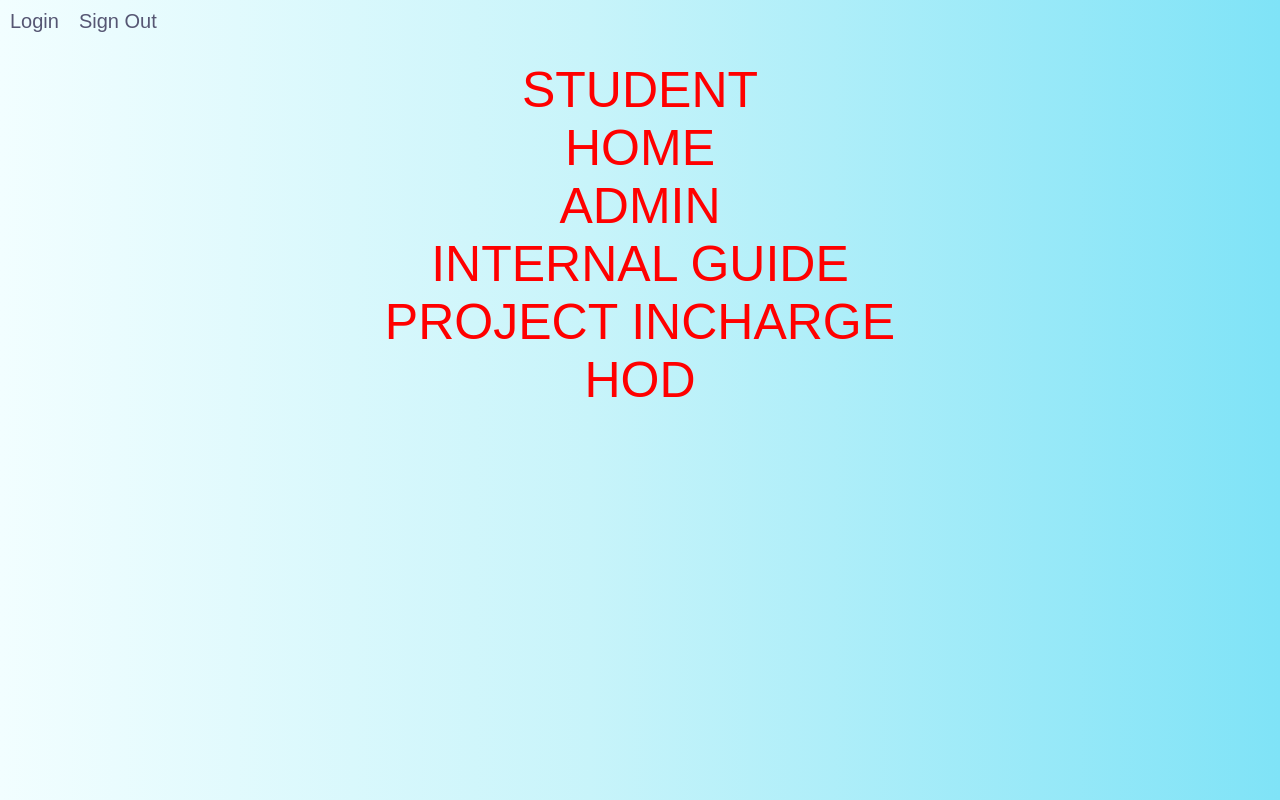
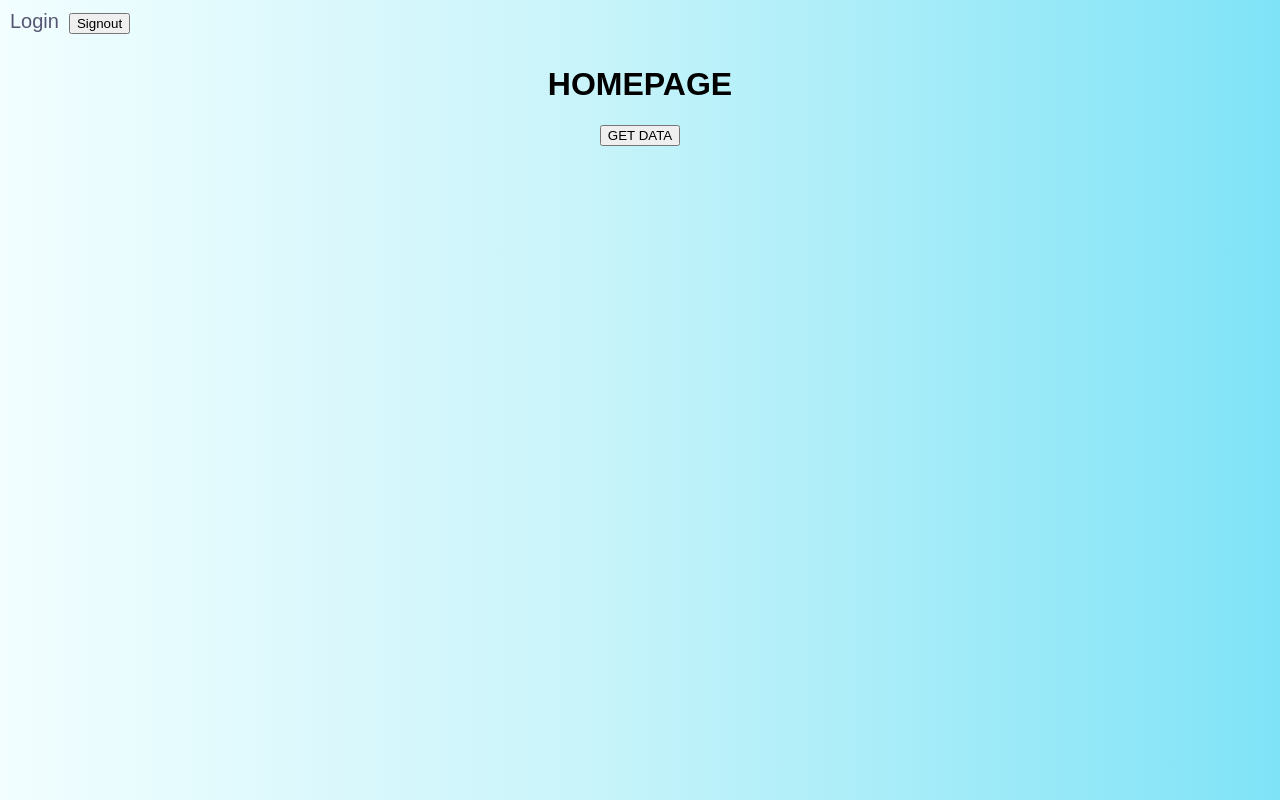
Before and after one commit to RitvijVejare/Project-Approval-System-Frontend, a React (Create React App) app: page / in a window 1280 px wide. Built offline with nearby package versions, Linux system fonts and the light colour scheme; a web font is replaced by a local one.

Commit message:
1.connected signout to backend 2.added routed according to types 3.working on protected routes

```diff
--- a/src/App.js
+++ b/src/App.js
@@ -10,7 +10,6 @@ import Navbar from "./components/Navbar/Navbar";
 import Footer from "./components/Footer/Footer";
 import HOD from "./containers/HODpage/HOD";
 import ProjectFormHolder from "./components/verification/projectformholder";
-
 import LoginPage from "./containers/LoginPage/LoginPage";
 
 function App() {
--- /dev/null
+++ b/src/components/LogoutRedirect.js
@@ -0,0 +1,12 @@
+import React from "react";
+import { Redirect } from "react-router-dom";
+
+const LogoutRedirect = props => {
+  if (props.toggle == true) {
+    return <Redirect to="/login" exact />;
+  } else {
+    return null;
+  }
+};
+
+export default LogoutRedirect;
--- a/src/components/Navbar/Navbar.js
+++ b/src/components/Navbar/Navbar.js
@@ -1,6 +1,7 @@
 import React, { useEffect, useState } from "react";
 import "./Navbar.css";
 import { NavLink } from "react-router-dom";
+import Signout from "../Signout";
 
 const Navbar = () => {
   const [search, SetSearch] = useState(false);
@@ -24,7 +25,7 @@ const Navbar = () => {
             <NavLink to="/login">Login</NavLink>
           </li>
           <li>
-            <NavLink to="/">Sign Out</NavLink>
+            <Signout />
           </li>
         </ul>
 
--- /dev/null
+++ b/src/components/RedirectOnSubmit.js
@@ -0,0 +1,27 @@
+import {
+  BrowserRouter as Router,
+  Redirect,
+  withRouter
+} from "react-router-dom";
+import React, { Component } from "react";
+
+class redirectOnSubmit extends Component {
+  render() {
+    if (this.props.type == "yami") {
+      return <Redirect to="/admin" exact />;
+    }
+    if (this.props.type == "ig") {
+      return <Redirect to="/internal-guide" exact />;
+    }
+    if (this.props.type == "student") {
+      return <Redirect to="/student" exact />;
+    }
+    if (this.props.type == "pic") {
+      return <Redirect to="/project-incharge" exact />;
+    } else {
+      return <Redirect to="/" exact />;
+    }
+  }
+}
+
+export default withRouter(redirectOnSubmit);
--- /dev/null
+++ b/src/components/Signout.js
@@ -0,0 +1,47 @@
+import { NavLink, Redirect } from "react-router-dom";
+import axios from "axios";
+import qs from "qs";
+import SERVER_URL from "./URL";
+import LogoutRedirect from "./LogoutRedirect";
+import React, { Component } from "react";
+
+export default class Signout extends Component {
+  constructor(props) {
+    super(props);
+
+    this.state = {
+      loggedout: false
+    };
+  }
+
+  kickUser = () => {
+    console.log("entered Getuser");
+    axios({
+      method: "get",
+      url: SERVER_URL + "/logout",
+      withCredentials: true
+    })
+      .then(function (res) {
+        console.log(res.data);
+      })
+      .catch(function (err) {
+        console.log(err);
+      });
+
+    this.setState(
+      prevState => ({
+        loggedout: !prevState.loggedout
+      }),
+      console.log(this.state.loggedout)
+    );
+  };
+
+  render() {
+    return (
+      <React.Fragment>
+        <button onClick={this.kickUser}>Signout</button>
+        <LogoutRedirect toggle={this.state.loggedout} />
+      </React.Fragment>
+    );
+  }
+}
--- /dev/null
+++ b/src/components/URL.js
@@ -0,0 +1,3 @@
+const SERVER_URL = "http://127.0.0.1:8000";
+
+export default SERVER_URL;
--- /dev/null
+++ b/src/components/VerifyLogin.js
@@ -0,0 +1,29 @@
+import React from "react";
+import axios from "axios";
+import qs from "qs";
+import SERVER_URL from "./URL";
+
+const VerifyLogin = () => {
+  const getUser = () => {
+    console.log("entered Getuser");
+    axios({
+      method: "get",
+      url: SERVER_URL + "/user",
+      withCredentials: true
+    })
+      .then(function (res) {
+        console.log(res.data);
+      })
+      .catch(function (err) {
+        console.log(err);
+      });
+  };
+
+  return (
+    <div>
+      <button onClick={getUser}>GET DATA</button>
+    </div>
+  );
+};
+
+export default VerifyLogin;
--- a/src/containers/Homepage/Homepage.js
+++ b/src/containers/Homepage/Homepage.js
@@ -1,11 +1,14 @@
-import React from "react";
+import React, { useState } from "react";
 import "./Homepage.css";
 import { NavLink } from "react-router-dom";
+
+import VerifyLogin from "../../components/VerifyLogin";
 
 const Homepage = () => {
   return (
     <div className="home-route">
-      <ul>
+      <h1>HOMEPAGE</h1>
+      {/* <ul>
         <li>
           <NavLink to="/student">STUDENT</NavLink>
         </li>
@@ -24,7 +27,8 @@ const Homepage = () => {
         <li>
           <NavLink to="/hod">HOD</NavLink>
         </li>
-      </ul>
+      </ul> */}
+      <VerifyLogin />
     </div>
   );
 };
--- a/src/containers/LoginPage/LoginPage.js
+++ b/src/containers/LoginPage/LoginPage.js
@@ -3,18 +3,26 @@ import axios from "axios";
 import qs from "qs";
 import "./LoginPage.css";
 //axios.defaults.withCredentials = true
+import SERVER_URL from "../../components/URL";
+import RedirectOnSubmit from "../../components/RedirectOnSubmit";
 
-const SERVER_URL = "http://127.0.0.1:8000";
+let Data = null;
 
-export default class LoginPage extends Component {
+class LoginPage extends Component {
   constructor(props) {
     super(props);
 
     this.state = {
       username: "admin",
       password: "******",
-      user: []
+      user: [],
+      redirectToReferrer: false,
+      error: ""
     };
+  }
+
+  afterSubmit() {
+    console.log("aftersubmit");
   }
 
   usernameHandler = event => {
@@ -44,8 +52,18 @@ export default class LoginPage extends Component {
       }
     })
       .then(function (res) {
-        console.log(res);
+        console.log(res.data);
+        Data = res.data.type;
+        // console.log(Data.email);
+        // console.log(Data.department);
+        // this.state.user = res.data;
       })
+      .then(data =>
+        this.setState({
+          user: data,
+          redirectToReferrer: true
+        })
+      )
       .catch(function (err) {
         console.log(err);
       });
@@ -67,20 +85,9 @@ export default class LoginPage extends Component {
     });*/
   };
 
-  componentDidMount() {
-    /*const { username, password } = this.state;
-    axios
-      .post(SERVER_URL+"/login",{
-        email : username,
-        password :  password
-      })
-      .then(response => {
-        console.log(response);
-        //this.setState({ user: user.data });
-      });*/
-  }
+  render() {
+    const redirectToReferrer = this.state.redirectToReferrer;
 
-  render() {
     return (
       <div>
         <form
@@ -103,7 +110,7 @@ export default class LoginPage extends Component {
             name="email"
             placeholder="username"
             onChange={this.usernameHandler}
-            required="true"
+            required
           />
           <br />
           <br />
@@ -116,7 +123,7 @@ export default class LoginPage extends Component {
             name="password"
             placeholder="password"
             onChange={this.passwordHandler}
-            required="true"
+            required
           />
           <br />
           <br />
@@ -124,7 +131,13 @@ export default class LoginPage extends Component {
             Login
           </button>
         </form>
+        {redirectToReferrer ? (
+          <RedirectOnSubmit condition={true} type={Data} />
+        ) : null}
+        {console.log()}
       </div>
     );
   }
 }
+
+export default LoginPage;
```
Also changed, not shown: src/components/verification/projectlist.js (+16 -20 lines).
